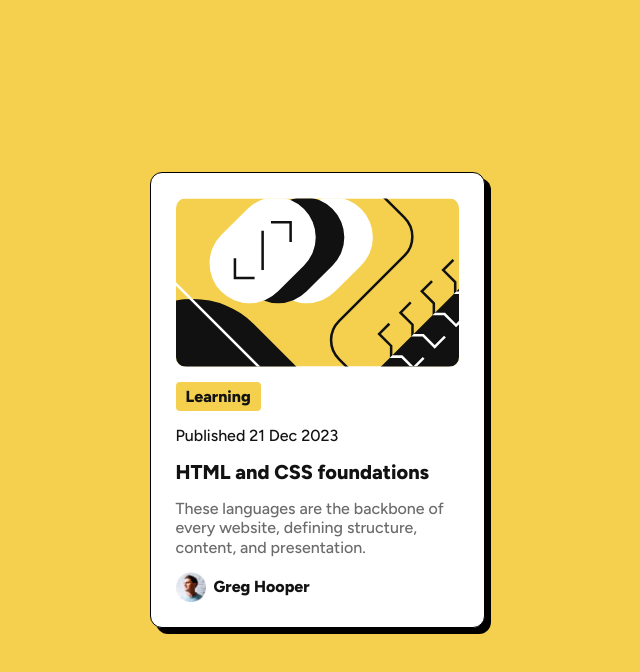
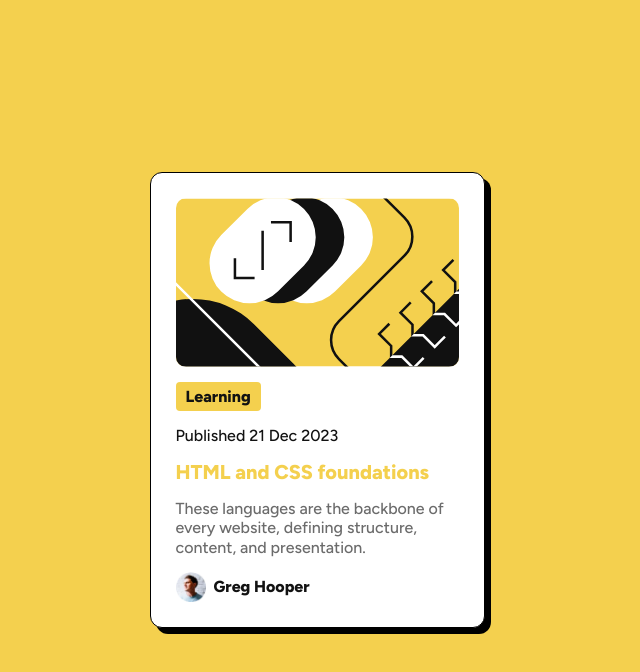
Before and after one commit to vishanthk25/Blog-Preview-Card-Frontend-Mentor, a plain HTML site: page index.html in a window 1280 px wide. In both pictures the pointer is over the element "HTML and CSS foundations". Shown: the whole page, without its empty margins (323-963 px from the left). Drawn offline with Linux system fonts and the light colour scheme.

Commit message:
Including hover effects
Updated the HTML structure and styles for the blog preview card.

```diff
--- a/index.html
+++ b/index.html
@@ -64,7 +64,7 @@
                 cursor:pointer;
                 transition: color 0.15s;
             }
-            .title:active{
+            .title:hover{
                 color:hsl(47, 88%, 63%);
             }
             .greg{
```
